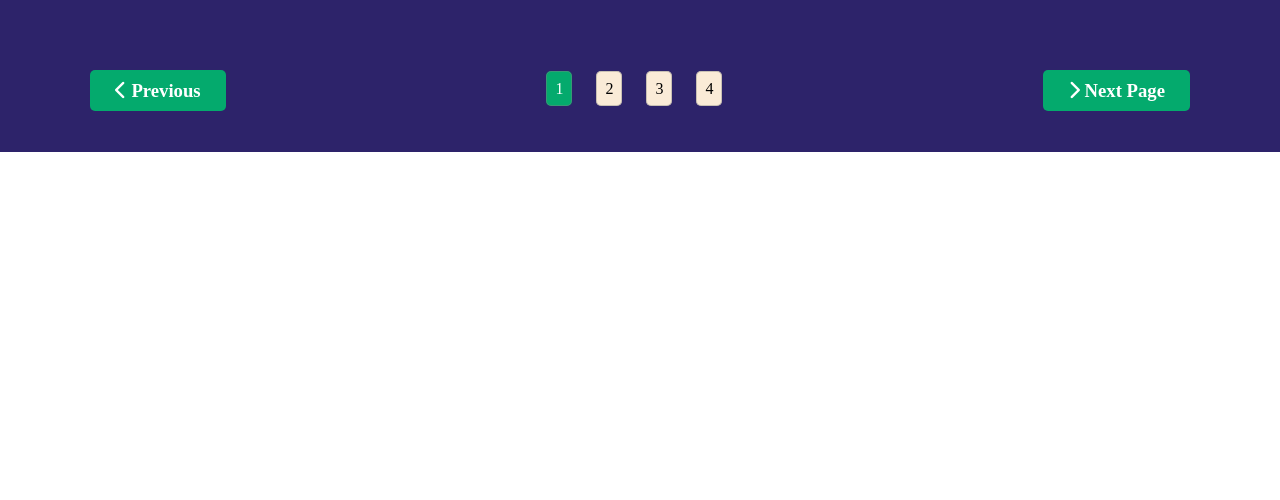
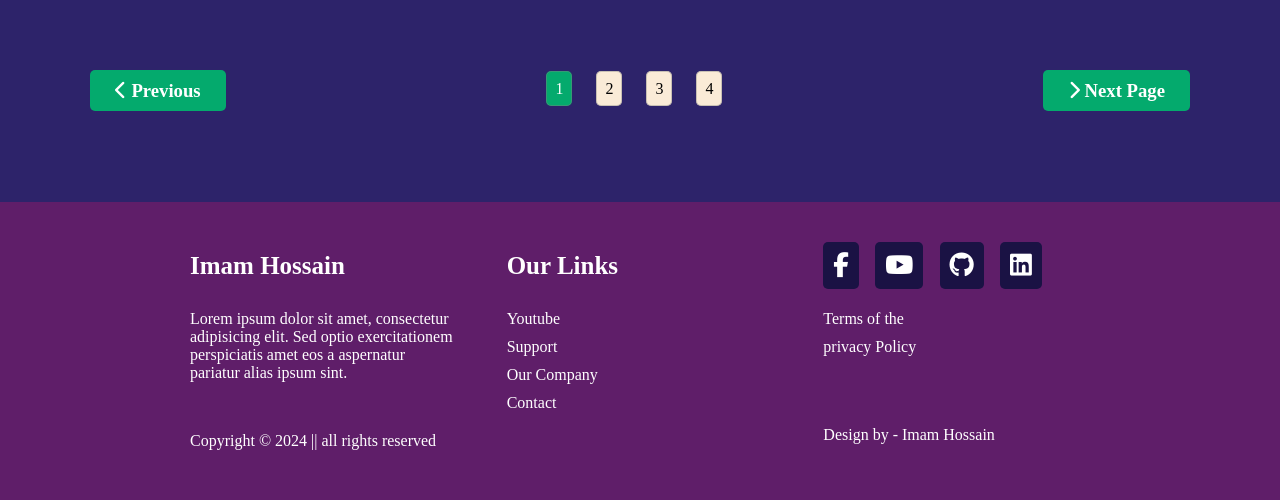
Before and after one commit to imam4200/multiple-pages-website, a plain HTML site: page index.html in a window 1280 px wide. Shown: the part 1859-2359 px from the top of the page. Before the commit the page ends 2011 px from the top, so only its background shows below. Drawn offline with Linux system fonts and the light colour scheme.

Commit message:
footer section

```diff
--- a/index.html
+++ b/index.html
@@ -189,5 +189,36 @@
 
         </div>
     </main>
+
+<!-- Footer section start  -->
+    <footer>
+        <div class="footer-container">
+            <div class="footer-first-item">
+                <h3>Imam Hossain</h3>
+                <p>Lorem ipsum dolor sit amet, consectetur adipisicing elit. Sed optio exercitationem perspiciatis amet eos a aspernatur pariatur alias ipsum sint.</p>
+                <p>Copyright &copy; 2024 || all rights reserved </p>
+            </div>
+
+            <div class="footer-second-item">
+                <h3>Our Links</h3>
+                <p><a href="#">Youtube</a></p>
+                <p><a href="#">Support</a></p>
+                <p><a href="#">Our Company</a></p>
+                <p><a href="#">Contact</a></p>
+            </div>
+
+            <div class="footer-third-item">
+                <div>
+                    <a href="#"> <i class="fa-brands fa-facebook-f"></i></a>
+                    <a href="#"> <i class="fa-brands fa-youtube"></i></a>
+                    <a href="#"> <i class="fa-brands fa-github"></i></a>
+                    <a href="#"> <i class="fa-brands fa-linkedin"></i></a>
+                </div>
+                <p>Terms of the</p>
+                <p>privacy Policy</p>
+                <p>Design by - Imam Hossain</p>
+            </div>
+        </div>
+    </footer>
 </body>
 </html>
--- a/style.css
+++ b/style.css
@@ -74,6 +74,7 @@ header{
 main{
     background-color: #2d236a;
     padding-top: 20px;
+    padding-bottom: 50px;
 }
 .main-section{
     width: 1100px;
@@ -161,3 +162,57 @@ main{
     background-color: #04aa6d;
     color: white;
 }
+
+
+/* Footer section code start  */
+footer{
+    background-color: #5f1e69;
+    color: white;
+}
+.footer-container{
+    width: 900px;
+    margin: 0 auto;
+    display: grid;
+    grid-template-columns: repeat(3, 1fr);
+    justify-content: space-between;
+    grid-gap: 50px;
+}
+.footer-first-item h3{
+    font-size: 25px;
+    padding: 30px 0;
+    margin-top: 20px;
+}
+.footer-first-item:first-child p{
+    margin-bottom: 50px;
+}
+.footer-second-item h3{
+    font-size: 25px;
+    padding: 30px 0;
+    margin-top: 20px;
+}
+.footer-second-item a{
+    text-decoration: none;
+    color: white;
+}
+.footer-second-item p{
+    margin-bottom: 10px;
+}
+.footer-third-item div{
+    font-size: 25px;
+    padding: 30px 0;
+    margin-top: 20px;
+}
+.footer-third-item div a{
+    color: white;
+    text-decoration: none;
+    margin-right: 10px;
+    background-color: #1a1244;
+    padding: 10px;
+    border-radius: 5px;
+}
+.footer-third-item p{
+    margin-bottom: 10px;
+}
+.footer-third-item p:nth-child(3){
+    margin-bottom: 70px;
+}
```
